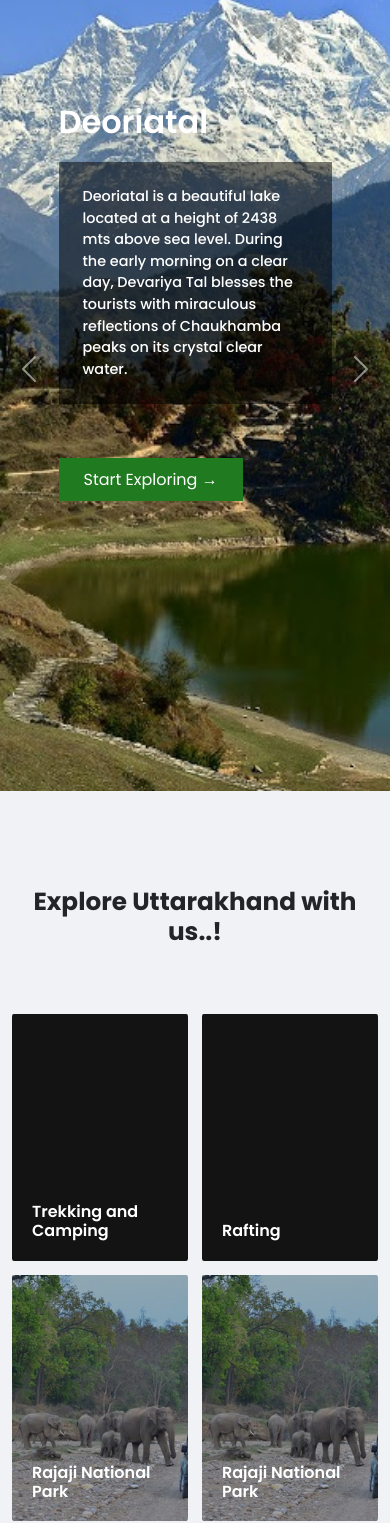
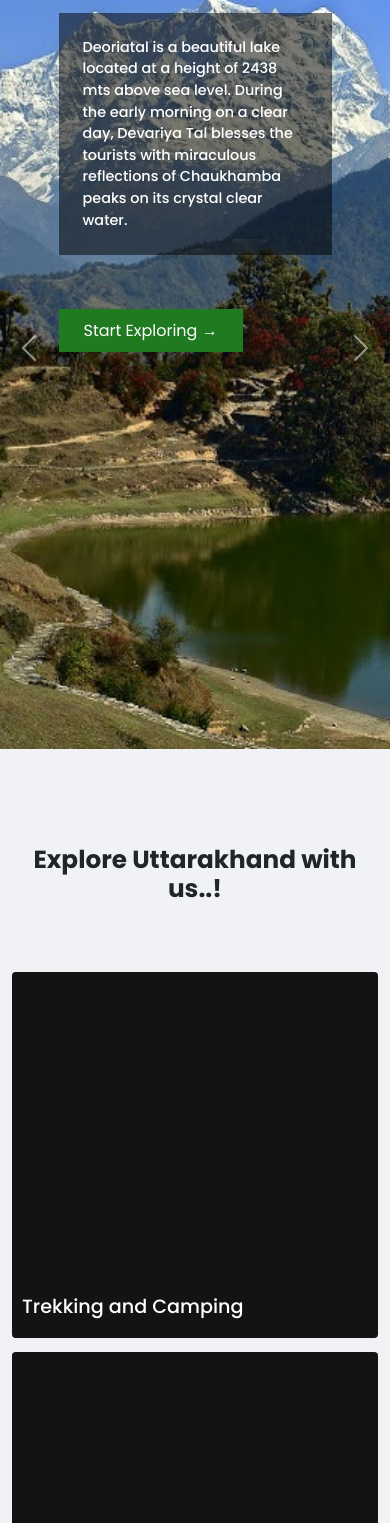
Before and after one commit to YogeshRaturi/yogeshraturi.github.io, a plain HTML site: page lt-prod/index.html in a window 390 px wide. Shown: the part 101-1624 px from the top of the page. Drawn offline with nearby package versions, Linux system fonts and the light colour scheme.

Commit message:
Update style.css

```diff
--- a/lt-prod/css/style.css
+++ b/lt-prod/css/style.css
@@ -1,4 +1,5 @@
 @import url('https://fonts.googleapis.com/css?family=Poppins:400,500,600,700,800&display=swap');
+
 * {
   margin: 0;
   padding: 0;
@@ -65,7 +66,6 @@ a:hover {
   height: 100vh;
 }
 .carousel-item {
-  background-color: #0f0f0fd5;
   height: 100vh;
 }
 .carousel .carousel-item img {
@@ -73,18 +73,18 @@ a:hover {
   background-size: cover;
   min-width: 100%;
 }
-@media (min-width: 500px) and (max-width: 300px) {
+@media (min-width: 300px) and (max-width: 540px) {
   .carousel {
-    height: 100vh;
+    height: 95vh;
   }
   .carousel .carousel-item img {
-    height: 100vh;
+    height: 95vh;
   }
 }
 .carousel-caption {
   position: absolute;
   right: 15%;
-  bottom: 8rem;
+  bottom: 30%;
   left: 15%;
   padding-top: 1.25rem;
   padding-bottom: 1.25rem;
@@ -94,17 +94,17 @@ a:hover {
 section {
   margin: 5rem 0;
 }
-.fs-48 {
+.caption-heading {
   font-size: 4rem;
   font-weight: 700;
-  text-shadow: 20px 20px 40px rgba(0, 0, 0, 0.589);
+  text-shadow: 2px 2px 2px #1f1d1dcb;
 }
 .bg-translucent p {
   font-size: 1.1rem;
   font-weight: 500;
 }
 @media (max-width: 600px) {
-  .fs-48 {
+  .caption-heading {
     font-size: 2rem;
     font-weight: 600;
   }
@@ -127,7 +127,7 @@ section {
 }
 .activities-card-grid {
   display: grid;
-  grid-template-columns: repeat(2, 1fr);
+  grid-template-columns: repeat(1, 1fr);
   grid-column-gap: 24px;
   grid-row-gap: 24px;
   max-width: 2400px;
@@ -144,11 +144,9 @@ section {
   }
   .activities-card-grid {
     display: grid;
-    grid-template-columns: repeat(2, 1fr);
+    grid-template-columns: repeat(1, 1fr);
     grid-column-gap: 14px;
     grid-row-gap: 14px;
-    max-width: 1200px;
-    width: 100%;
   }
 }
 @media (min-width: 960px) {
@@ -193,11 +191,12 @@ section {
 }
 .text-activities-card {
   color: #ffffff;
-  font-size: 20px;
-  font-weight: 600;
+  font-size: 1.2rem;
+  font-weight: 500;
+  margin: 0 0 0 10px;
   text-shadow: 2px 2px 20px rgba(0, 0, 0, 0.007);
 }
-.text-activities-info {
+/* .text-activities-info {
   font-size: 11px;
   font-weight: 500;
   color: #ffffff;
@@ -208,25 +207,22 @@ section {
   color: #207a20;
   font-size: 14px;
   font-weight: 600;
-}
+} */
 @media (max-width: 540px) {
+  .activities-card:hover .activities-card-bg {
+    transform: scale(1) translateZ(0);
+  }
   .activities-card:before {
     content: '';
     display: block;
-    padding-bottom: 140%;
+    padding-bottom: 100%;
     width: 100%;
   }
   .activities-card-content {
     width: 100%;
     padding: 20px 10px 20px 0;
   }
-  .text-activities-card {
-    color: #ffffff;
-    font-size: 16px;
-    font-weight: 600;
-    margin: 0 0 0 20px;
-  }
-  .text-activities-info {
+  /* .text-activities-info {
     margin: 0 0 0 20px;
     padding: 10px 0;
   }
@@ -236,7 +232,7 @@ section {
     color: #207a20;
     font-size: 12px;
     font-weight: 600;
-  }
+  } */
 }
 /*  */
 /*-----  TRAVEL CARD SECTION --- FOR ADVENTURE -----------  */
@@ -338,6 +334,9 @@ section {
   font-weight: 600;
 } */
 @media (max-width: 540px) {
+  .travel-card:hover .travel-card-bg {
+    transform: scale(1) translateZ(0);
+  }
   .travel-card:before {
     content: '';
     display: block;
@@ -430,6 +429,11 @@ section {
 .product-card:hover .product-card-bg {
   transform: scale(1.1) translateZ(0);
 }
+@media (max-width: 540px) {
+  .product-card:hover .product-card-bg {
+    transform: scale(1) translateZ(0);
+  }
+}
 .product-card-content {
   left: 0;
   padding: 24px;
```
